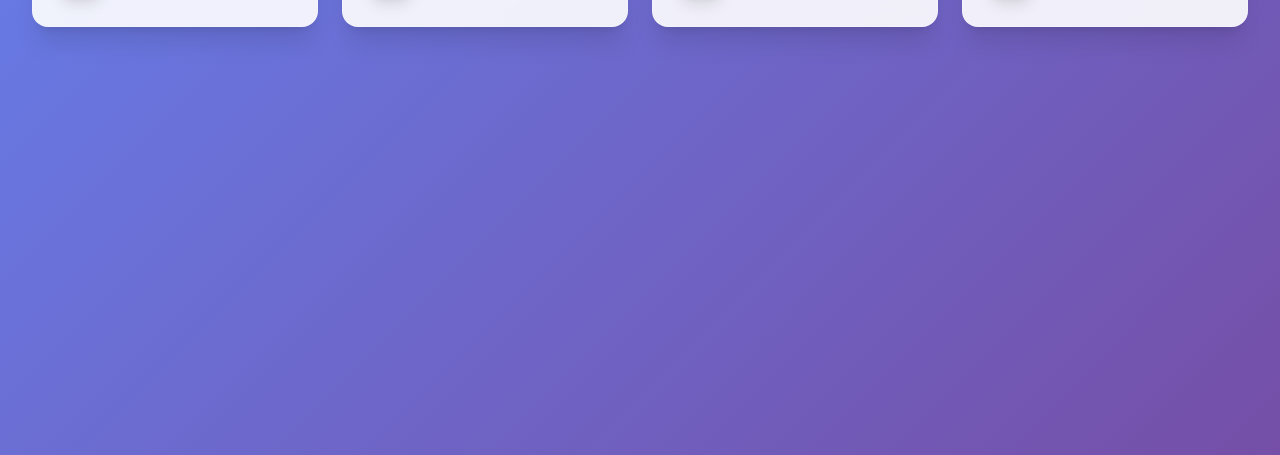
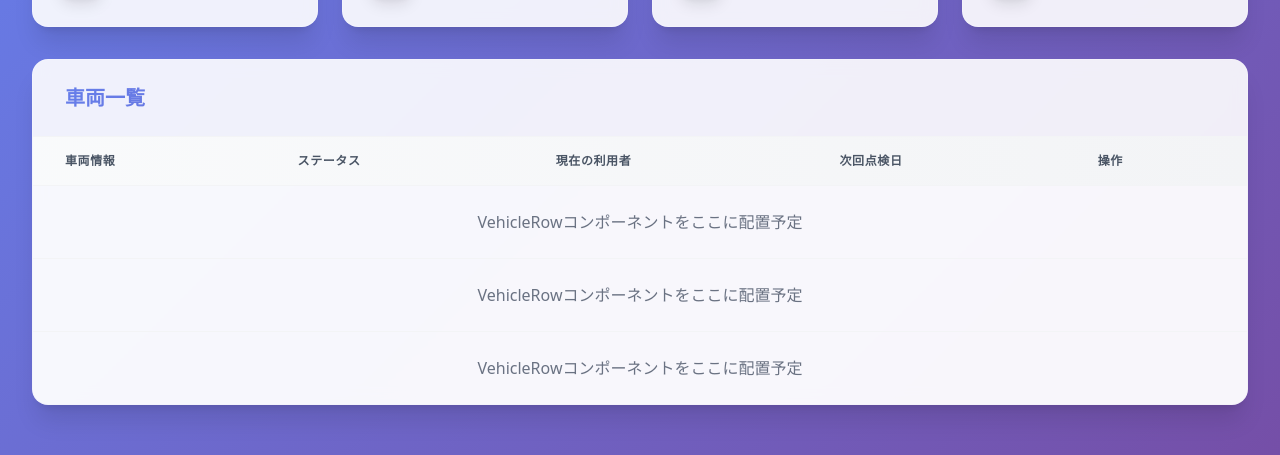
Before and after one commit to hiromu1018ks/official-car-app, a Next.js app: page / in a window 1280 px wide. Shown: the part 193-648 px from the top of the page. Built offline with nearby package versions, Linux system fonts and the light colour scheme.

Commit message:
feat: add VehicleTable component and vehicle data management

```diff
--- /dev/null
+++ b/src/app/components/VehicleTable.tsx
@@ -0,0 +1,48 @@
+"use client";
+
+import { vehicles } from "@/data/vehicles.ts";
+
+export const VehicleTable = () => {
+  return (
+    <div className="bg-white/90 backdrop-blur-sm rounded-2xl shadow-xl border border-white/20 overflow-hidden">
+      <div className="px-8 py-6 border-b border-gray-100">
+        <h2 className="text-xl font-bold gradient-text">車両一覧</h2>
+      </div>
+      <div className="overflow-x-auto">
+        <table className="min-w-full divide-y divide-gray-100">
+          <thead className="bg-gradient-to-r from-gray-50 to-gray-100">
+            <tr>
+              <th className="px-8 py-4 text-left text-xs font-semibold text-gray-600 uppercase tracking-wider">
+                車両情報
+              </th>
+              <th className="px-8 py-4 text-left text-xs font-semibold text-gray-600 uppercase tracking-wider">
+                ステータス
+              </th>
+              <th className="px-8 py-4 text-left text-xs font-semibold text-gray-600 uppercase tracking-wider">
+                現在の利用者
+              </th>
+              <th className="px-8 py-4 text-left text-xs font-semibold text-gray-600 uppercase tracking-wider">
+                次回点検日
+              </th>
+              <th className="px-8 py-4 text-left text-xs font-semibold text-gray-600 uppercase tracking-wider">
+                操作
+              </th>
+            </tr>
+          </thead>
+          <tbody className="bg-white/50 divide-y divide-gray-100">
+            {vehicles.map((vehice) => (
+              <tr
+                key={vehice.id}
+                className="hover:bg-white/80 transition-all duration-200"
+              >
+                <td colSpan={5} className="px-8 py-6 text-center text-gray-500">
+                  VehicleRowコンポーネントをここに配置予定
+                </td>
+              </tr>
+            ))}
+          </tbody>
+        </table>
+      </div>
+    </div>
+  );
+};
--- a/src/app/page.tsx
+++ b/src/app/page.tsx
@@ -1,5 +1,6 @@
 import { Car, CheckCircle, Wrench, XCircle } from "lucide-react";
 import { StatsCard } from "./components/StatsCard.tsx";
+import { VehicleTable } from "./components/VehicleTable.tsx";
 
 export default function Home() {
   const statsData = [
@@ -47,6 +48,8 @@ export default function Home() {
           />
         ))}
       </div>
+      {/* 車両一覧テーブル */}
+      <VehicleTable />
     </main>
   );
 }
--- /dev/null
+++ b/src/data/vehicles.ts
@@ -0,0 +1,67 @@
+import { Car, CarFront, Truck } from "lucide-react";
+import type { StatusConfig, Vehicle } from "../types/vehicle.ts";
+
+// ステータス設定（デザイン案のスタイル通り）
+export const statusConfig: Record<string, StatusConfig> = {
+  available: {
+    label: "利用可能",
+    bgGradient: "from-emerald-100 to-green-100",
+    textColor: "text-emerald-700",
+    buttonDisabled: false,
+  },
+  "in-use": {
+    label: "使用中",
+    bgGradient: "from-red-100 to-pink-100",
+    textColor: "text-red-700",
+    buttonDisabled: true,
+  },
+  maintenance: {
+    label: "点検中",
+    bgGradient: "from-amber-100 to-orange-100",
+    textColor: "text-amber-700",
+    buttonDisabled: true,
+  },
+};
+
+// サンプル車両データ（デザイン案の3台を再現）
+export const vehicles: Vehicle[] = [
+  {
+    id: "1",
+    licensePlate: "品川 500 あ 1234",
+    make: "トヨタ",
+    model: "プリウス",
+    year: 2022,
+    status: "available",
+    currentUser: undefined,
+    nextInspection: "2024/03/15",
+    icon: Car,
+    iconColorFrom: "blue-500",
+    iconColorTo: "purple-600",
+  },
+  {
+    id: "2",
+    licensePlate: "品川 500 か 5678",
+    make: "日産",
+    model: "セレナ",
+    year: 2021,
+    status: "in-use",
+    currentUser: "佐藤花子",
+    nextInspection: "2024/04/20",
+    icon: Truck,
+    iconColorFrom: "indigo-500",
+    iconColorTo: "blue-600",
+  },
+  {
+    id: "3",
+    licensePlate: "品川 500 さ 9012",
+    make: "ホンダ",
+    model: "フリード",
+    year: 2020,
+    status: "maintenance",
+    currentUser: undefined,
+    nextInspection: "2024/02/28",
+    icon: CarFront,
+    iconColorFrom: "green-500",
+    iconColorTo: "teal-600",
+  },
+];
--- a/src/types/vehicle.ts
+++ b/src/types/vehicle.ts
@@ -9,7 +9,7 @@ export interface Vehicle {
   make: string; // メーカー名
   model: string; // モデル名
   year: number; // 年式
-  status: "available" | "in_use" | "maintenance"; // 現在の状態
+  status: "available" | "in-use" | "maintenance"; // 現在の状態
   currentUser?: string; // 現在使用中のユーザー（任意）
   nextInspection: string; // 次回点検日（ISO形式などの文字列）
   icon: LucideIcon; // 車両を表すアイコンコンポーネント
@@ -20,7 +20,7 @@ export interface Vehicle {
 /**
  * 車両の状態を表す型
  */
-export type VehicleStatus = "available" | "in_use" | "maintenance";
+export type VehicleStatus = "available" | "in-use" | "maintenance";
 
 /**
  * 各状態ごとの表示設定
```
